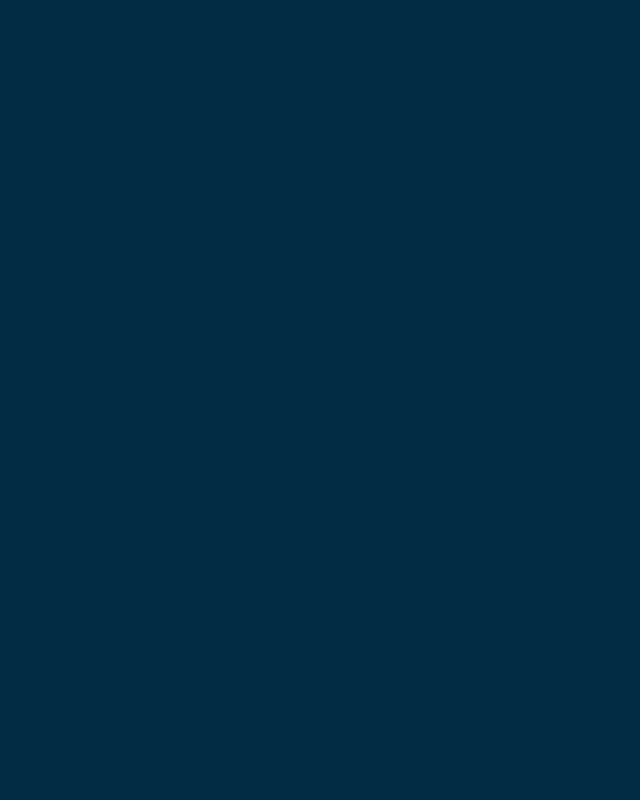
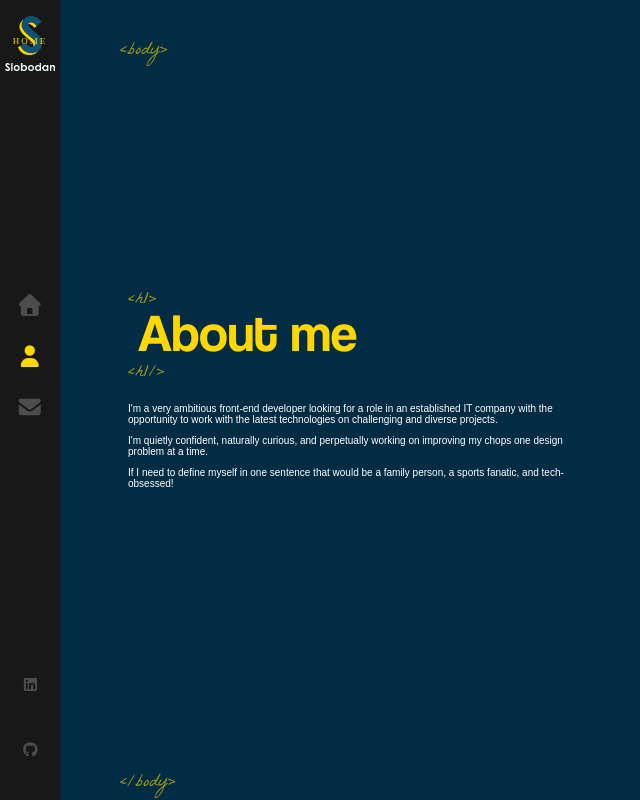
Before and after one commit to juano2024/project_portfolio, a React (Create React App) app: page /about in a window 1280 px wide. Before the commit this address had no page. Shown: the whole page, without its empty margins (0-640 px from the left). Built offline with nearby package versions, Linux system fonts and the light colour scheme.

Commit message:
Pagina about

```diff
--- a/src/App.js
+++ b/src/App.js
@@ -2,6 +2,7 @@ import { Routes, Route } from 'react-router-dom';
 import './App.scss';
 import Layout from './components/Layout';
 import Home from './components/Home';
+import About from './components/About';
 
 function App() {
   return (
@@ -9,6 +10,7 @@ function App() {
     <Routes>
       <Route path="/" element={<Layout />} >
         <Route index element={<Home />} />
+        <Route path="about" element={<About />} />
       </Route>
     </Routes>
     </>
--- /dev/null
+++ b/src/components/About/index.js
@@ -0,0 +1,30 @@
+import './index.scss'
+import AnimatedLetters from '../AnimatedLetters';
+
+const About = () => {
+    return (
+        <div className='container about-page'>
+            <div className='text-zone'>
+                <h1>
+                    <AnimatedLetters
+                        strArray={['A', 'b', 'o', 'u', 't', ' ', 'm', 'e']}
+                        idx={15}
+                    />
+                </h1>
+                <p>
+                    I'm a very ambitious front-end developer looking for a role in an established IT company with the opportunity to work with the latest technologies on challenging and diverse projects.
+                </p>
+                <p>
+                    I'm quietly confident, naturally curious, and perpetually working on improving my chops one design problem at a time.
+                </p>
+                <p>
+                    If I need to define myself in one sentence that would be a family person, a sports fanatic, and tech-obsessed!
+                </p>
+            </div>
+
+        </div>
+    )
+}
+
+
+export default About;
--- a/src/components/Layout/index.scss
+++ b/src/components/Layout/index.scss
@@ -19,7 +19,7 @@
     font-family: 'La Belle Aurore';
 }
 
-.bottam-tags-html {
+.bottom-tags-html {
     margin-left: -20px;
 }
 
@@ -37,3 +37,71 @@
     animation: fadeIn 1s forwards;
     animation-delay: 1s;
 }
+
+.about-page {
+    .text-zone{
+        position: absolute;
+        left: 10%;
+        transform: translateY(-50%);
+        top: 50%;
+        width: 35%;
+        vertical-align: middle;
+        display: table-cell;
+        max-height: 90%;
+
+        h1 {
+            font-size: 53px;
+            font-family: 'Coolvetica';
+            color: #ffd700;
+            font-weight: 400;
+            margin-top: 0;
+            position: relative;
+            margin-bottom: 40px;
+            left:10px;
+
+            &::before{
+                content: '<h1>';
+                font-family: 'La Belle Aurore';
+                font-size: 18px;
+                position: absolute;
+                margin-top: -10px;
+                left: -10px;
+                opacity: 0.6;
+                line-height: 18px;
+            }
+
+            &::after{
+                content: '<h1/>';
+                font-family: 'La Belle Aurore';
+                font-size: 18px;
+                position: absolute;
+                margin-left: 20px;
+                left: -30px;
+                bottom: -20px;
+                opacity: 0.6;
+                line-height: 18px;
+            }
+        }
+
+        p {
+            font-style: 18px;
+            color: #fff;
+            font-family: sans-serif;
+            font-weight: 300;
+            min-width: fit-content;
+            animation: pulse 1s;
+
+            &:nth-of-type(1) {
+                animation-delay: 1.1s;
+            }
+
+            &:nth-of-type(2) {
+                animation-delay: 1.2s;
+            }
+
+            &:nth-of-type(3) {
+                animation-delay: 1.3s;
+            }
+        }
+    }
+}
```
Also changed, not shown: src/components/About/index.scss (added).
